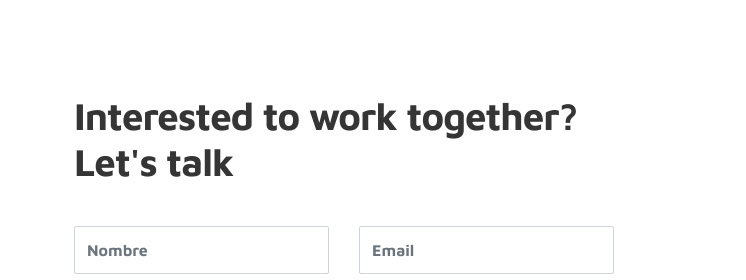
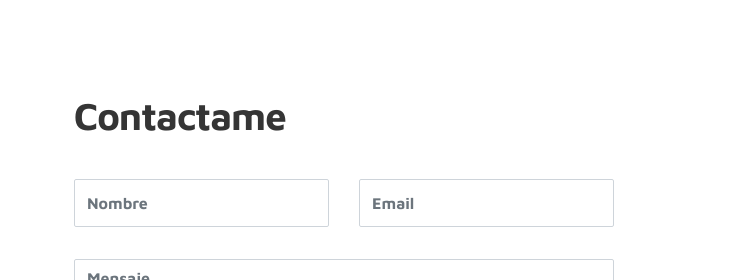
Before and after one commit to KevinGibram/MiWebDev, a plain HTML site: page index.html in a window 1280 px wide. Shown: the part 2413-2693 px from the top of the page, 534-1280 px from the left. Drawn offline with Linux system fonts and the light colour scheme.

Commit message:
parrafo contactame

```diff
--- a/index.html
+++ b/index.html
@@ -273,7 +273,7 @@ https://www.tooplate.com/view/2115-marvel
 
           <div class="col-lg-6 col-12">
             <div class="contact-form">
-              <h2 class="mb-4">Interested to work together? Let's talk</h2>
+              <h2 class="mb-4">Contactame</h2>
 
               <form action="" method="get">
                 <div class="row">
```
